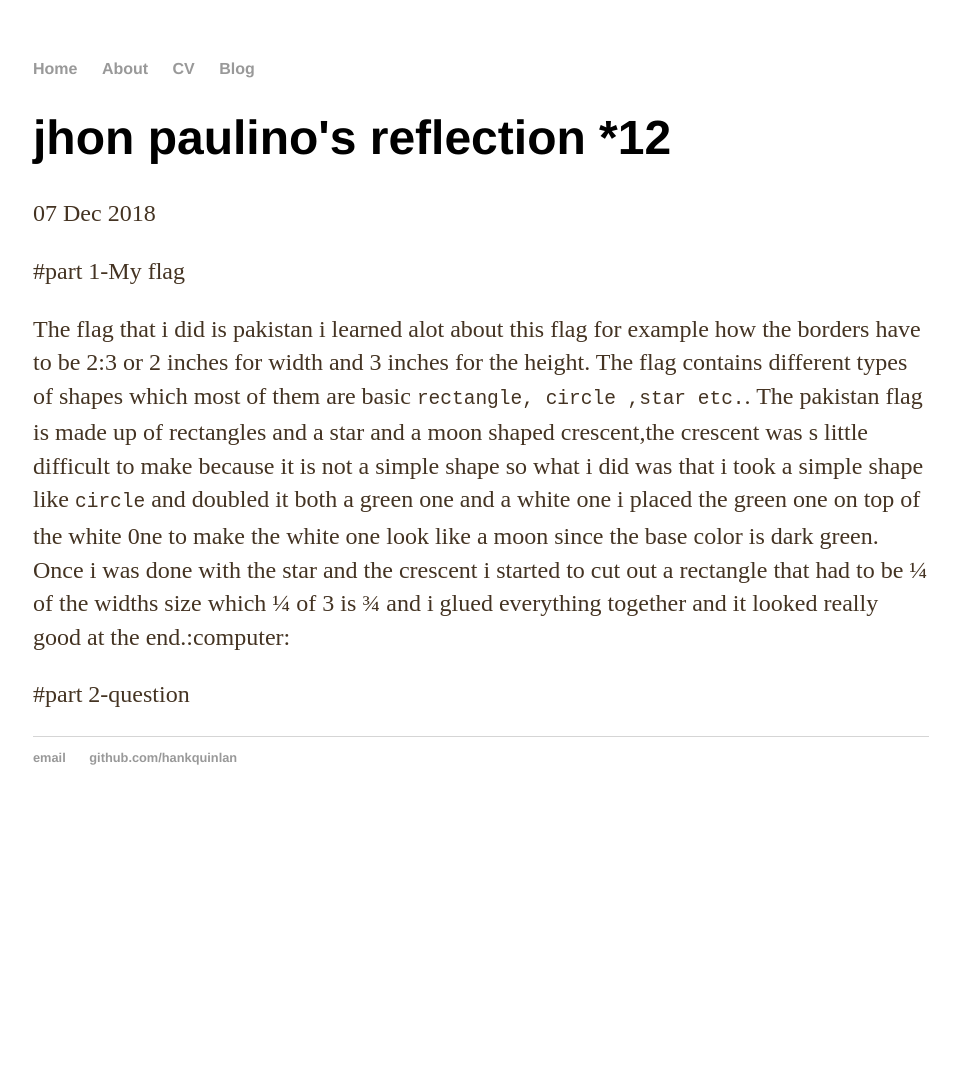
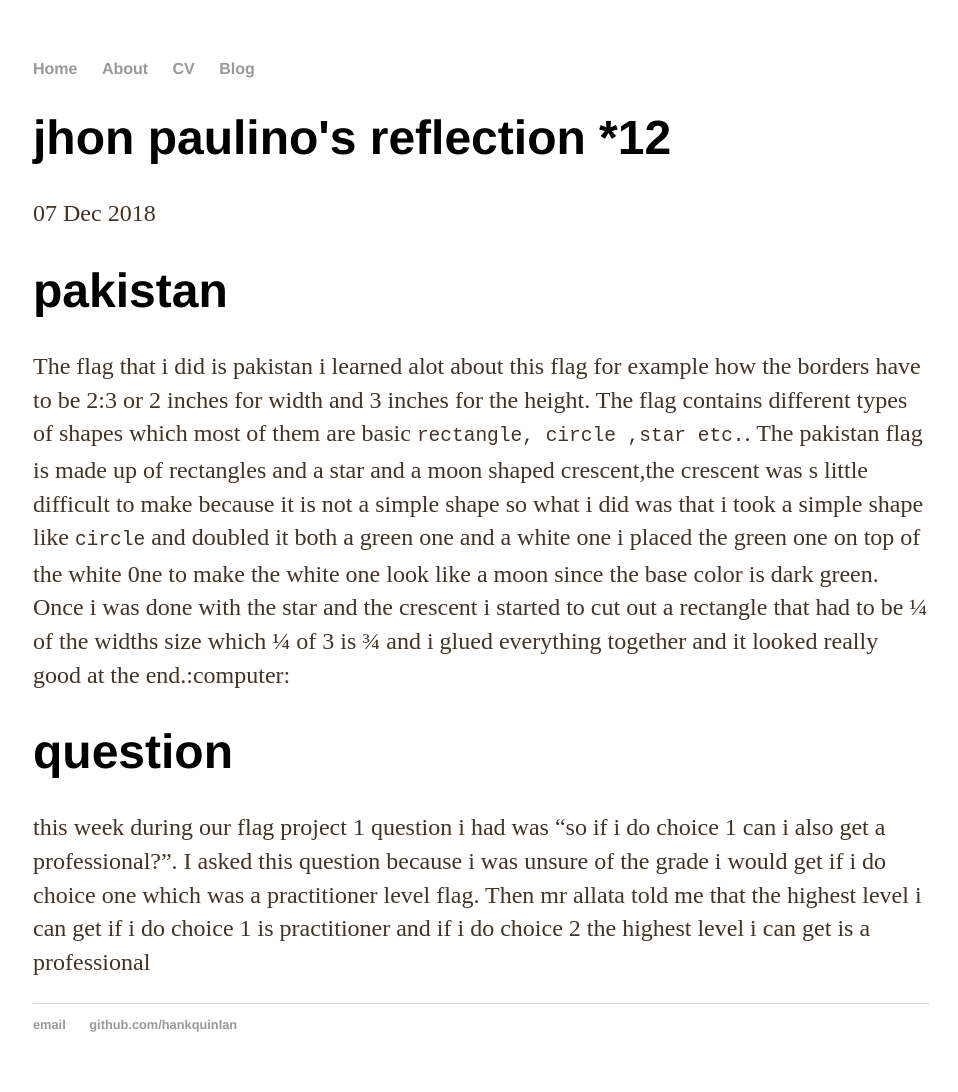
Before and after one commit to jhonp9659/jhonp9659.github.io, a Jekyll site: the page built from _posts/2018-12-07-weekly-reflection.md, in a window 1280 px wide. Shown: the whole page, without its empty margins (159-1117 px from the left). Built offline with Jekyll 4.4.1, drawn with Linux system fonts in a browser that asks for light colours; before the commit the page ends 900 px from its top, so only the background shows below that.

Commit message:
Update 2018-12-07-weekly-reflection.md

````diff
--- a/_posts/2018-12-07-weekly-reflection.md
+++ b/_posts/2018-12-07-weekly-reflection.md
@@ -4,8 +4,9 @@ title: "jhon paulino's reflection *12"
 date: 2018-12-07
 ---
 
-#part 1-My flag
+# pakistan
 
 The flag that i did is pakistan i learned alot about this flag for example how the borders have to be 2:3 or 2 inches for width and 3 inches for the height. The flag contains different types of shapes which most of them are basic ``` rectangle, circle ,star etc.```. The pakistan flag is made up of rectangles and a star and a moon shaped crescent,the crescent was s little difficult to make because it is not a simple shape so what i did was that i took a simple shape like ``` circle ``` and doubled it both a green one and a white one i placed the green one on top of the white 0ne to make the white one look like a moon since the base color is dark green. Once i was done with the star and the crescent i started to cut out a rectangle that had to be ¼ of the widths size which ¼ of 3 is ¾ and i glued everything together and it looked really good at the end.:computer:
 
-#part 2-question
+# question
+this week during our flag project 1 question i had was “so if i do choice 1 can i also get a professional?”. I asked this question because i was unsure of the grade i would get if i do choice one which was a practitioner level flag. Then mr allata told me that the highest level i can get if i do choice 1 is practitioner and if i do choice 2 the highest level i can get is a professional
````
